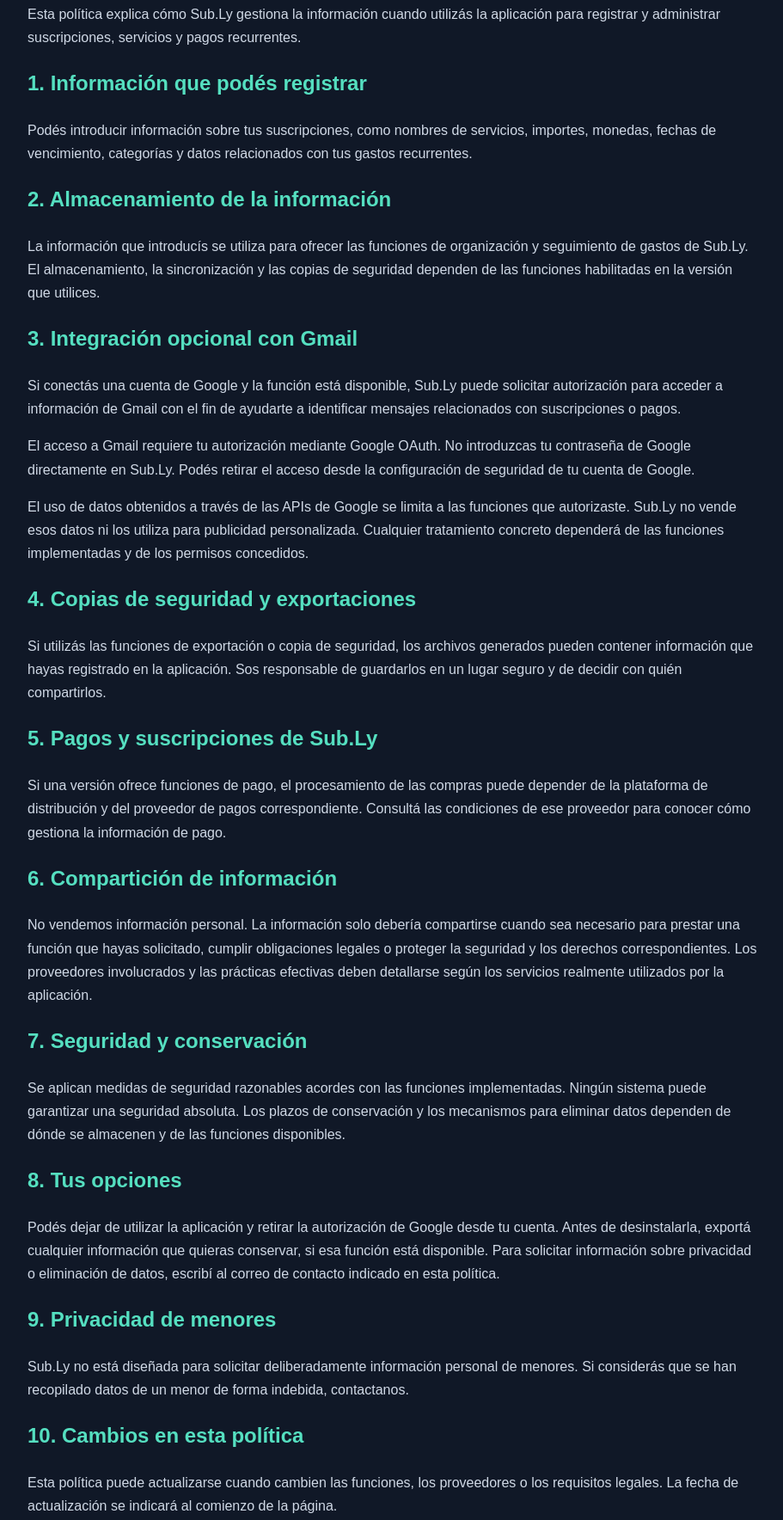
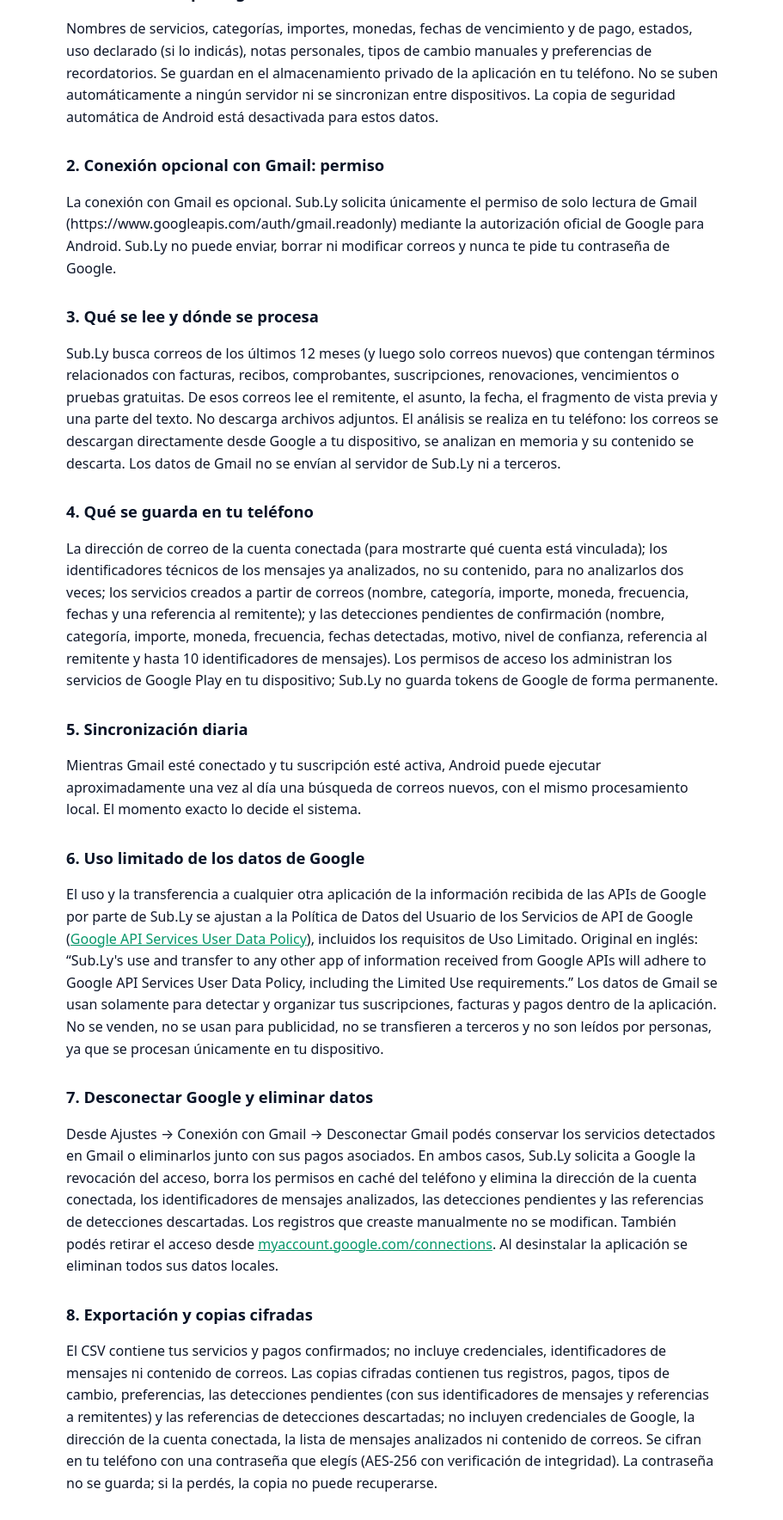
Before and after one commit to Eze2122/-subly-privacy, a plain HTML site: page privacy.html in a window 1280 px wide. Shown: the part 346-2114 px from the top of the page at 86% size, without its empty margins (183-1094 px from the left). Drawn offline with Linux system fonts and the light colour scheme.

Commit message:
Update privacy.html

```diff
--- a/privacy.html
+++ b/privacy.html
@@ -1,169 +1,43 @@
 <!DOCTYPE html>
 <html lang="es">
 <head>
-  <meta charset="UTF-8">
-  <meta name="viewport" content="width=device-width, initial-scale=1.0">
-  <meta name="description" content="Política de privacidad de Sub.Ly, aplicación para administrar suscripciones y pagos recurrentes.">
-  <title>Política de privacidad | Sub.Ly</title>
-  <style>
-    body {
-      margin: 0;
-      font-family: Arial, sans-serif;
-      background: #101827;
-      color: #f4f7fb;
-      line-height: 1.7;
-    }
-    header {
-      background: #17243a;
-      padding: 28px 20px;
-      text-align: center;
-    }
-    header a {
-      color: #55dfc0;
-      text-decoration: none;
-    }
-    main {
-      max-width: 850px;
-      margin: auto;
-      padding: 28px 22px 50px;
-    }
-    h1, h2 {
-      color: #55dfc0;
-    }
-    p, li {
-      color: #d0d9e6;
-    }
-    a {
-      color: #55dfc0;
-    }
-    footer {
-      text-align: center;
-      padding: 24px;
-      background: #0b1220;
-    }
-  </style>
+<meta charset="utf-8">
+<meta name="viewport" content="width=device-width, initial-scale=1">
+<title>Política de privacidad | Sub.Ly</title>
+<meta name="description" content="Política de privacidad de Sub.Ly, aplicación para administrar suscripciones y pagos recurrentes.">
+<style>body{font-family:system-ui,-apple-system,Segoe UI,Roboto,sans-serif;max-width:760px;margin:0 auto;padding:24px;line-height:1.6;color:#0F172A}h1{color:#0B1528}h2{color:#0B1528;margin-top:28px;font-size:1.15rem}a{color:#059669}</style>
 </head>
 <body>
-  <header>
-    <h1>Sub.Ly</h1>
-    <a href="index.html">Volver al inicio</a>
-  </header>
-
-  <main>
-    <h1>Política de privacidad</h1>
-    <p><strong>Última actualización:</strong> 14 de octubre de 2026</p>
-
-    <p>
-      Esta política explica cómo Sub.Ly gestiona la información cuando
-      utilizás la aplicación para registrar y administrar suscripciones,
-      servicios y pagos recurrentes.
-    </p>
-
-    <h2>1. Información que podés registrar</h2>
-    <p>
-      Podés introducir información sobre tus suscripciones, como nombres
-      de servicios, importes, monedas, fechas de vencimiento, categorías
-      y datos relacionados con tus gastos recurrentes.
-    </p>
-
-    <h2>2. Almacenamiento de la información</h2>
-    <p>
-      La información que introducís se utiliza para ofrecer las funciones
-      de organización y seguimiento de gastos de Sub.Ly. El almacenamiento,
-      la sincronización y las copias de seguridad dependen de las funciones
-      habilitadas en la versión que utilices.
-    </p>
-
-    <h2>3. Integración opcional con Gmail</h2>
-    <p>
-      Si conectás una cuenta de Google y la función está disponible,
-      Sub.Ly puede solicitar autorización para acceder a información de
-      Gmail con el fin de ayudarte a identificar mensajes relacionados
-      con suscripciones o pagos.
-    </p>
-    <p>
-      El acceso a Gmail requiere tu autorización mediante Google OAuth.
-      No introduzcas tu contraseña de Google directamente en Sub.Ly.
-      Podés retirar el acceso desde la configuración de seguridad de tu
-      cuenta de Google.
-    </p>
-    <p>
-      El uso de datos obtenidos a través de las APIs de Google se limita
-      a las funciones que autorizaste. Sub.Ly no vende esos datos ni los
-      utiliza para publicidad personalizada. Cualquier tratamiento
-      concreto dependerá de las funciones implementadas y de los permisos
-      concedidos.
-    </p>
-
-    <h2>4. Copias de seguridad y exportaciones</h2>
-    <p>
-      Si utilizás las funciones de exportación o copia de seguridad,
-      los archivos generados pueden contener información que hayas
-      registrado en la aplicación. Sos responsable de guardarlos en un
-      lugar seguro y de decidir con quién compartirlos.
-    </p>
-
-    <h2>5. Pagos y suscripciones de Sub.Ly</h2>
-    <p>
-      Si una versión ofrece funciones de pago, el procesamiento de las
-      compras puede depender de la plataforma de distribución y del
-      proveedor de pagos correspondiente. Consultá las condiciones de
-      ese proveedor para conocer cómo gestiona la información de pago.
-    </p>
-
-    <h2>6. Compartición de información</h2>
-    <p>
-      No vendemos información personal. La información solo debería
-      compartirse cuando sea necesario para prestar una función que
-      hayas solicitado, cumplir obligaciones legales o proteger la
-      seguridad y los derechos correspondientes. Los proveedores
-      involucrados y las prácticas efectivas deben detallarse según
-      los servicios realmente utilizados por la aplicación.
-    </p>
-
-    <h2>7. Seguridad y conservación</h2>
-    <p>
-      Se aplican medidas de seguridad razonables acordes con las
-      funciones implementadas. Ningún sistema puede garantizar una
-      seguridad absoluta. Los plazos de conservación y los mecanismos
-      para eliminar datos dependen de dónde se almacenen y de las
-      funciones disponibles.
-    </p>
-
-    <h2>8. Tus opciones</h2>
-    <p>
-      Podés dejar de utilizar la aplicación y retirar la autorización
-      de Google desde tu cuenta. Antes de desinstalarla, exportá cualquier
-      información que quieras conservar, si esa función está disponible.
-      Para solicitar información sobre privacidad o eliminación de datos,
-      escribí al correo de contacto indicado en esta política.
-    </p>
-
-    <h2>9. Privacidad de menores</h2>
-    <p>
-      Sub.Ly no está diseñada para solicitar deliberadamente información
-      personal de menores. Si considerás que se han recopilado datos de
-      un menor de forma indebida, contactanos.
-    </p>
-
-    <h2>10. Cambios en esta política</h2>
-    <p>
-      Esta política puede actualizarse cuando cambien las funciones,
-      los proveedores o los requisitos legales. La fecha de actualización
-      se indicará al comienzo de la página.
-    </p>
-
-    <h2>11. Contacto</h2>
-    <p>
-      Para consultas sobre esta política de privacidad, el tratamiento
-      de tus datos personales o solicitudes relacionadas con la privacidad,
-      podés comunicarte con el responsable de Sub.Ly por correo electrónico:
-      <a href="mailto:ezequiel21lv@gmail.com">ezequiel21lv@gmail.com</a>.
-    </p>
-
-    <p><a href="index.html">Volver al sitio de Sub.Ly</a></p>
-  </main>
-
-  <footer>© 2026 Sub.Ly</footer>
+<h1>Política de privacidad de Sub.Ly</h1>
+<p><strong>Última actualización:</strong> junio de 2026</p>
+<h2>Resumen</h2>
+<p>Sub.Ly (la app aparece como “Subly” en tu teléfono) es una aplicación para Android que te ayuda a organizar suscripciones, servicios, facturas y pagos recurrentes. No requiere crear una cuenta. Esta política describe qué información trata la aplicación, dónde se procesa y cómo podés eliminarla.</p>
+<h2>1. Información que registrás</h2>
+<p>Nombres de servicios, categorías, importes, monedas, fechas de vencimiento y de pago, estados, uso declarado (si lo indicás), notas personales, tipos de cambio manuales y preferencias de recordatorios. Se guardan en el almacenamiento privado de la aplicación en tu teléfono. No se suben automáticamente a ningún servidor ni se sincronizan entre dispositivos. La copia de seguridad automática de Android está desactivada para estos datos.</p>
+<h2>2. Conexión opcional con Gmail: permiso</h2>
+<p>La conexión con Gmail es opcional. Sub.Ly solicita únicamente el permiso de solo lectura de Gmail (https://www.googleapis.com/auth/gmail.readonly) mediante la autorización oficial de Google para Android. Sub.Ly no puede enviar, borrar ni modificar correos y nunca te pide tu contraseña de Google.</p>
+<h2>3. Qué se lee y dónde se procesa</h2>
+<p>Sub.Ly busca correos de los últimos 12 meses (y luego solo correos nuevos) que contengan términos relacionados con facturas, recibos, comprobantes, suscripciones, renovaciones, vencimientos o pruebas gratuitas. De esos correos lee el remitente, el asunto, la fecha, el fragmento de vista previa y una parte del texto. No descarga archivos adjuntos. El análisis se realiza en tu teléfono: los correos se descargan directamente desde Google a tu dispositivo, se analizan en memoria y su contenido se descarta. Los datos de Gmail no se envían al servidor de Sub.Ly ni a terceros.</p>
+<h2>4. Qué se guarda en tu teléfono</h2>
+<p>La dirección de correo de la cuenta conectada (para mostrarte qué cuenta está vinculada); los identificadores técnicos de los mensajes ya analizados, no su contenido, para no analizarlos dos veces; los servicios creados a partir de correos (nombre, categoría, importe, moneda, frecuencia, fechas y una referencia al remitente); y las detecciones pendientes de confirmación (nombre, categoría, importe, moneda, frecuencia, fechas detectadas, motivo, nivel de confianza, referencia al remitente y hasta 10 identificadores de mensajes). Los permisos de acceso los administran los servicios de Google Play en tu dispositivo; Sub.Ly no guarda tokens de Google de forma permanente.</p>
+<h2>5. Sincronización diaria</h2>
+<p>Mientras Gmail esté conectado y tu suscripción esté activa, Android puede ejecutar aproximadamente una vez al día una búsqueda de correos nuevos, con el mismo procesamiento local. El momento exacto lo decide el sistema.</p>
+<h2>6. Uso limitado de los datos de Google</h2>
+<p>El uso y la transferencia a cualquier otra aplicación de la información recibida de las APIs de Google por parte de Sub.Ly se ajustan a la Política de Datos del Usuario de los Servicios de API de Google (<a href="https://developers.google.com/terms/api-services-user-data-policy">Google API Services User Data Policy</a>), incluidos los requisitos de Uso Limitado. Original en inglés: “Sub.Ly&#x27;s use and transfer to any other app of information received from Google APIs will adhere to Google API Services User Data Policy, including the Limited Use requirements.” Los datos de Gmail se usan solamente para detectar y organizar tus suscripciones, facturas y pagos dentro de la aplicación. No se venden, no se usan para publicidad, no se transfieren a terceros y no son leídos por personas, ya que se procesan únicamente en tu dispositivo.</p>
+<h2>7. Desconectar Google y eliminar datos</h2>
+<p>Desde Ajustes → Conexión con Gmail → Desconectar Gmail podés conservar los servicios detectados en Gmail o eliminarlos junto con sus pagos asociados. En ambos casos, Sub.Ly solicita a Google la revocación del acceso, borra los permisos en caché del teléfono y elimina la dirección de la cuenta conectada, los identificadores de mensajes analizados, las detecciones pendientes y las referencias de detecciones descartadas. Los registros que creaste manualmente no se modifican. También podés retirar el acceso desde <a href="https://myaccount.google.com/connections">myaccount.google.com/connections</a>. Al desinstalar la aplicación se eliminan todos sus datos locales.</p>
+<h2>8. Exportación y copias cifradas</h2>
+<p>El CSV contiene tus servicios y pagos confirmados; no incluye credenciales, identificadores de mensajes ni contenido de correos. Las copias cifradas contienen tus registros, pagos, tipos de cambio, preferencias, las detecciones pendientes (con sus identificadores de mensajes y referencias a remitentes) y las referencias de detecciones descartadas; no incluyen credenciales de Google, la dirección de la cuenta conectada, la lista de mensajes analizados ni contenido de correos. Se cifran en tu teléfono con una contraseña que elegís (AES-256 con verificación de integridad). La contraseña no se guarda; si la perdés, la copia no puede recuperarse.</p>
+<h2>9. Suscripción y Google Play</h2>
+<p>La suscripción se contrata y se cobra a través de Google Play. Sub.Ly no recibe ni guarda datos de tarjetas. Para validarla, la app envía al servidor de Sub.Ly, mediante HTTPS, el token de compra de Google Play, el identificador del producto y un identificador anónimo de instalación (hash). El servidor consulta Google Play y guarda solo un hash del token de compra, el estado y el vencimiento de la suscripción y ese identificador anónimo. Si la suscripción termina, tus datos locales no se borran y podés consultarlos y exportarlos.</p>
+<h2>10. Notificaciones, analítica y publicidad</h2>
+<p>Los recordatorios se programan localmente en tu teléfono. Sub.Ly no muestra anuncios ni usa servicios de analítica de terceros. Los registros técnicos del servidor no contienen contenido de correos, tokens de Google ni datos financieros.</p>
+<h2>11. Conservación y solicitudes</h2>
+<p>Los datos locales se conservan hasta que los elimines, desconectes Gmail eligiendo eliminar o desinstales la aplicación. El estado de suscripción en el servidor se conserva mientras sea necesario para validar el acceso; podés solicitar información o su eliminación escribiendo al contacto.</p>
+<h2>12. Menores, seguridad y cambios</h2>
+<p>Sub.Ly no está dirigida a menores ni solicita deliberadamente su información. Aplicamos medidas razonables (almacenamiento privado del sistema, HTTPS, cifrado de copias); ningún sistema es infalible. Si esta política cambia, actualizaremos la fecha indicada al comienzo.</p>
+<h2>13. Contacto</h2>
+<p>Responsable: Sub.Ly · <a href="mailto:ezequiel21lv@gmail.com">ezequiel21lv@gmail.com</a></p>
+<p><a href="https://eze2122.github.io/-subly-privacy/index.html">Volver al sitio de Sub.Ly</a></p>
 </body>
 </html>
```
